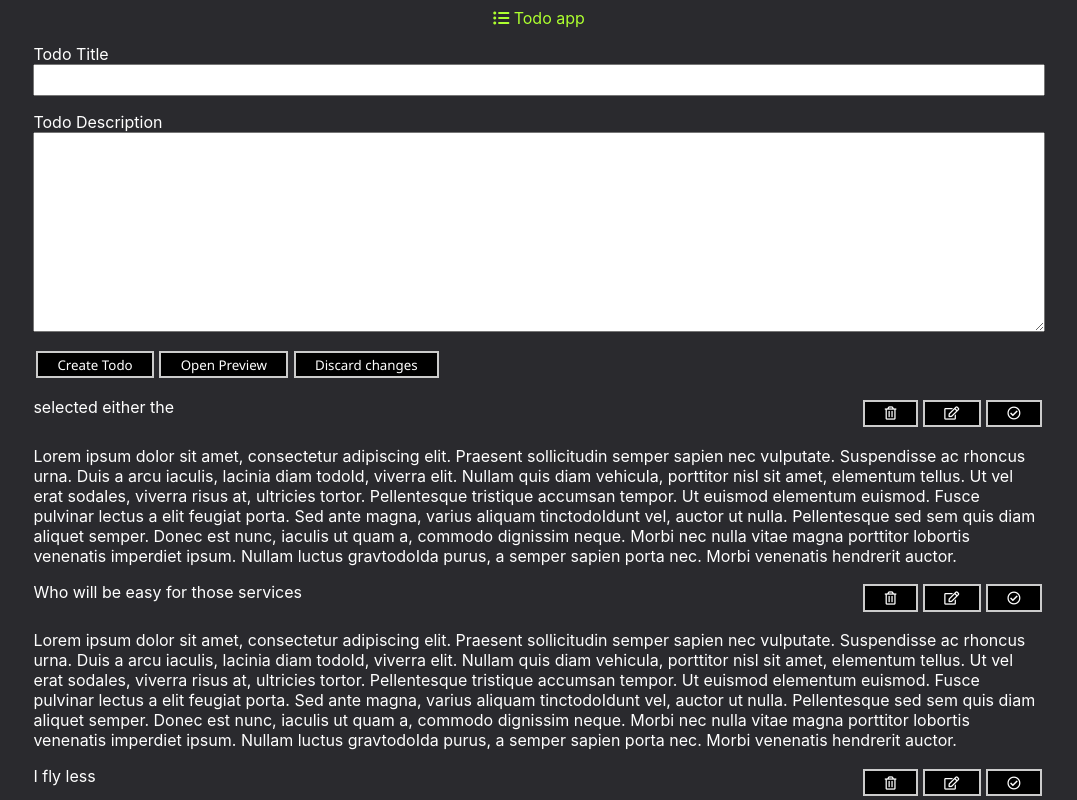
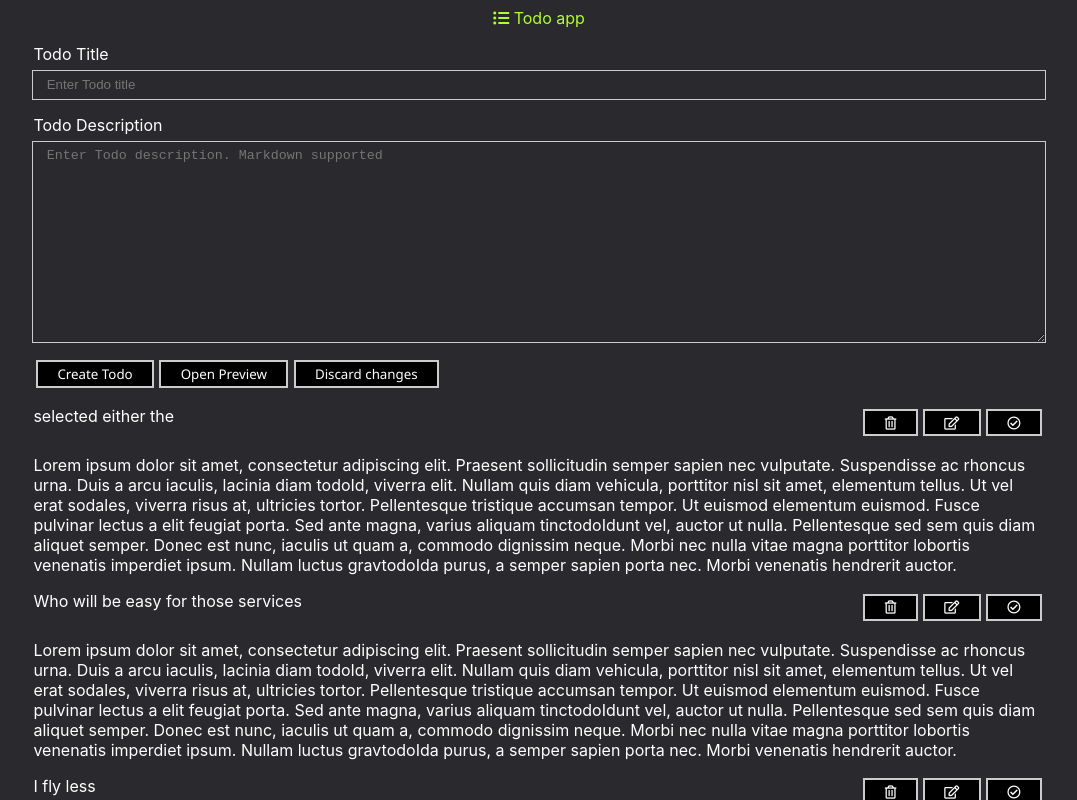
Before and after one commit to nibble0101/todo-app, a React (Create React App) app: page / in a window 1280 px wide. Both pictures are taken after a click on the button "Create New Todo". Shown: the top 800 px of the page, without its empty margins (101-1178 px from the left). Built offline with nearby package versions, Linux system fonts and the light colour scheme.

Commit message:
Added more styling to the app

```diff
--- a/src/components/CreateTodo.js
+++ b/src/components/CreateTodo.js
@@ -49,6 +49,7 @@ function CreateTodo(props) {
             name="todoTitle"
             type="text"
             className="create-todo__title-input block-user-input"
+            placeholder="Enter Todo title"
           />
         </div>
         <div className = "wrapper-with-top-margin">
@@ -59,6 +60,7 @@ function CreateTodo(props) {
             onChange={onChangeDescriptionHandler}
             name="todoDescription"
             className="create-todo__description-input block-user-input"
+            placeholder="Enter Todo description. Markdown supported"
           ></textarea>
         </div>
       </form>
--- a/src/components/EditTodo.js
+++ b/src/components/EditTodo.js
@@ -25,34 +25,43 @@ function EditTodo(props) {
     setEditedDescription(event.target.value);
   }
   function discardChanges() {
-    props.editTodoHandler()
+    props.editTodoHandler();
   }
   return (
     <div>
-      <form>
-        <div>
-          <label htmlFor="edit-todo-header">Edit Todo Header</label>
+      <form className="edit-todo">
+        <div className = "wrapper-with-top-margin">
+          <label htmlFor="edit-todo-header">
+            Edit Todo Header
+          </label>
           <input
             type="text"
             id="edit-todo-header"
             value={editedTitle}
             onChange={editTitleHandler}
+            className="edit-todo__header-input block-user-input"
           />
         </div>
-        <div>
-          <label htmlFor="edit-todo-description">Edit Todo Description</label>
+        <div className = "wrapper-with-top-margin">
+          <label htmlFor="edit-todo-description">
+            Edit Todo Description
+          </label>
           <textarea
             id="edit-todo-description"
             value={editedDescription}
             onChange={editDescriptionHandler}
+            className="edit-todo__description-input block-user-input"
           />
         </div>
       </form>
-      <div className = "wrapper-with-top-margin">
-         <button className = "button" onClick={submitEditedTodoHandler}> Submit </button>
-         <button onClick = { discardChanges } className = "button"> Discard changes </button>
+      <div className="wrapper-with-top-margin">
+        <button className="button" onClick={submitEditedTodoHandler}>
+          Submit
+        </button>
+        <button onClick={discardChanges} className="button">
+          Discard changes
+        </button>
       </div>
-
     </div>
   );
 }
--- a/src/components/PreviewTodo.js
+++ b/src/components/PreviewTodo.js
@@ -2,17 +2,35 @@ import React from "react";
 import PropTypes from "prop-types";
 import "../styles/PreviewTodo.css";
 
+// For styling preview if Todo is empty
+const style = {
+  display: "flex",
+  justifyContent: "center",
+  alignItems: "center",
+  color: "brown"
+};
 
 function PreviewTodo(props) {
   return (
-    <div className = "preview-wrapper">
-      <div className = "preview-overlay"></div>
-      <div className = "preview">
-        <h1 className ="preview__title"> {props.title} </h1>
-        <p className = "preview__description"> {props.description} </p>
+    <div className="preview-wrapper">
+      <div className="preview-overlay"></div>
+      <div className="preview">
+        <h1 className="preview__title"> {props.title} </h1>
+        <p
+          className="preview__description"
+          style={props.description === "" ? style : null}
+        >
+          {props.description === ""
+            ? "You cannot submit an empty todo"
+            : props.description}
+        </p>
         <p>
-          <button onClick={props.createNewTodoHandler} className = "button"> Submit </button>
-          <button onClick={props.previewHandle} className = "button"> Edit </button>
+          <button onClick={props.createNewTodoHandler} className="button">
+            Submit
+          </button>
+          <button onClick={props.previewHandle} className="button">
+            Edit
+          </button>
         </p>
       </div>
     </div>
--- a/src/styles/App.css
+++ b/src/styles/App.css
@@ -6,6 +6,9 @@ body{
 }
 .disable-scroll{
     overflow: hidden;
+}
+.main{
+  min-height: 90vh;
 }
 .button {
     display:inline-block;
@@ -29,17 +32,32 @@ body{
     box-sizing: border-box;
     width: 100%;
     padding: 0.5em 1em;
+    background-color: inherit;
+    color: inherit;
+    outline: 1px solid #CCCCCC;
+    border: none;
+    margin-top: 0.5em;
   }
-
+  .block-user-input:focus{
+    outline-color: #7a7a7a;
+    background-color: inherit;
+  }
   .todo-heading{
       display: flex;
       justify-content: space-between;
 
   }
-  .create-todo__description-input {
+  .create-todo__description-input,
+  .edit-todo__description-input {
     height: 200px;
+    resize: vertical;
   }
 
   .wrapper-with-top-margin {
     margin-top: 1em;
   }
+
+  .footer{
+    text-align: center;
+    color: #7a7a7a;
+  }
```
Also changed, not shown: 1 other file (tests, documents, lock files or other folders).
